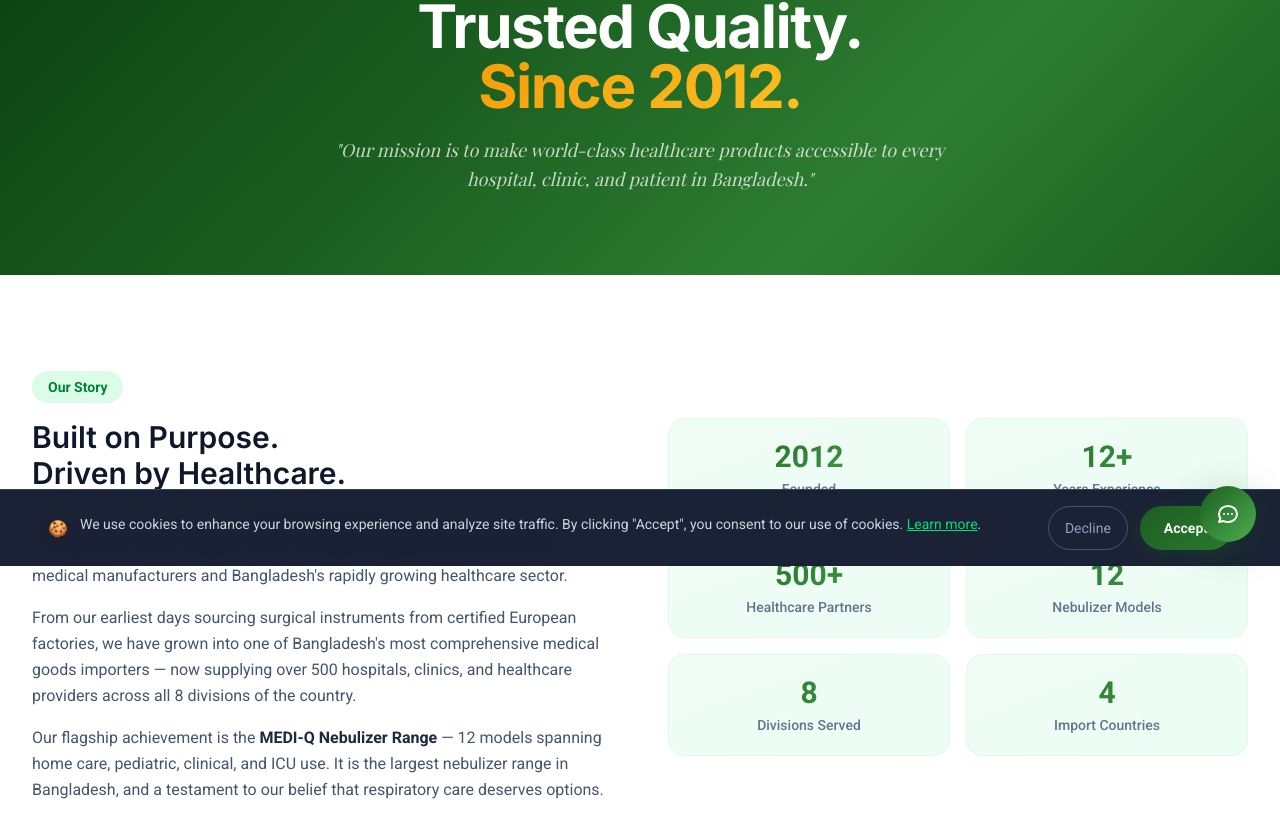
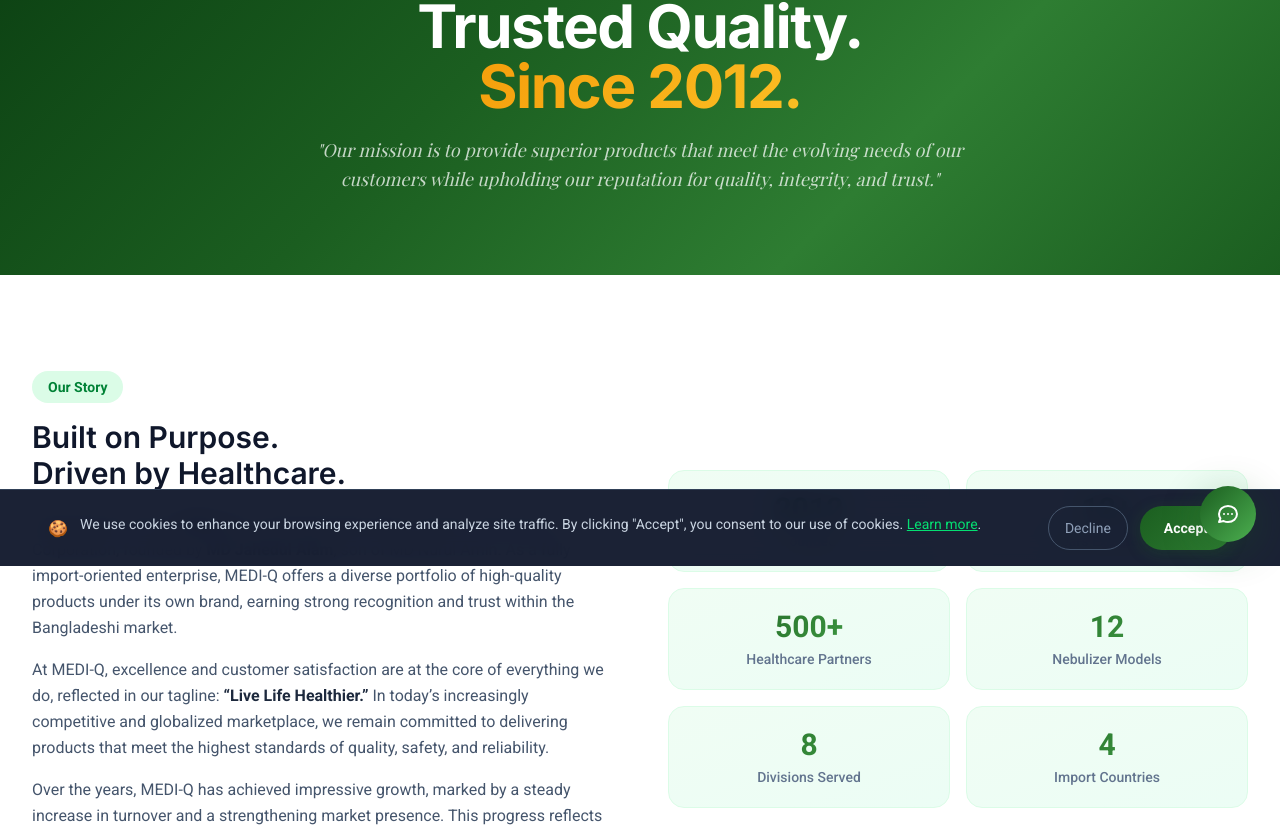
Before and after one commit to mizanur0711/medi-q, a React (Vite) app: page /about in a window 1280 px wide. Shown: the part 234-1061 px from the top of the page. Built offline with nearby package versions, Linux system fonts and the light colour scheme; a web font is replaced by a local one.

Commit message:
docs: update company description, mission, and brand messaging across Home and About pages

```diff
--- a/src/pages/About/index.tsx
+++ b/src/pages/About/index.tsx
@@ -95,7 +95,7 @@
               <span className="inline-block px-4 py-1.5 rounded-full bg-white/10 border border-white/20 text-green-300 text-sm font-semibold mb-5">About MEDI-Q</span>
               <h1 className="heading-xl text-white mb-5">Trusted Quality.<br /><span className="text-gradient-gold">Since 2012.</span></h1>
               <p className="text-white/75 text-lg max-w-2xl mx-auto leading-relaxed" style={{ fontFamily: "'Playfair Display', serif", fontStyle: 'italic' }}>
-                "Our mission is to make world-class healthcare products accessible to every hospital, clinic, and patient in Bangladesh."
+                "Our mission is to provide superior products that meet the evolving needs of our customers while upholding our reputation for quality, integrity, and trust."
               </p>
             </motion.div>
           </div>
@@ -109,9 +109,9 @@
                 <span className="inline-block px-4 py-1.5 rounded-full bg-green-100 text-green-700 text-sm font-semibold mb-4">Our Story</span>
                 <h2 className="heading-md text-slate-900 mb-5">Built on Purpose.<br />Driven by Healthcare.</h2>
                 <div className="space-y-4 text-slate-600 leading-relaxed">
-                  <p>MEDI-Q was founded in 2012 by <strong className="text-slate-800">MD Jahedul Alam</strong> as a sister concern of Service &amp; Corporation, with a singular vision: to bridge the gap between world-class medical manufacturers and Bangladesh's rapidly growing healthcare sector.</p>
-                  <p>From our earliest days sourcing surgical instruments from certified European factories, we have grown into one of Bangladesh's most comprehensive medical goods importers — now supplying over 500 hospitals, clinics, and healthcare providers across all 8 divisions of the country.</p>
-                  <p>Our flagship achievement is the <strong className="text-slate-800">MEDI-Q Nebulizer Range</strong> — 12 models spanning home care, pediatric, clinical, and ICU use. It is the largest nebulizer range in Bangladesh, and a testament to our belief that respiratory care deserves options.</p>
+                  <p>Established in 2012, <strong className="text-slate-800">MEDI-Q</strong> is a distinguished sister concern of Service &amp; Corporation, founded by <strong className="text-slate-800">MD Jahedul Alam</strong>, son of MD Nurul Amin. As a fully import-oriented enterprise, MEDI-Q offers a diverse portfolio of high-quality products under its own brand, earning strong recognition and trust within the Bangladeshi market.</p>
+                  <p>At MEDI-Q, excellence and customer satisfaction are at the core of everything we do, reflected in our tagline: <strong className="text-slate-800">“Live Life Healthier.”</strong> In today’s increasingly competitive and globalized marketplace, we remain committed to delivering products that meet the highest standards of quality, safety, and reliability.</p>
+                  <p>Over the years, MEDI-Q has achieved impressive growth, marked by a steady increase in turnover and a strengthening market presence. This progress reflects our unwavering dedication to excellence and continuous improvement. Our mission is to provide superior products that meet the evolving needs of our customers while upholding our reputation for quality, integrity, and trust.</p>
                 </div>
               </div>
               <div className="grid grid-cols-2 gap-4">
@@ -135,7 +135,7 @@
           <div className="container-custom">
             <div className="grid grid-cols-1 md:grid-cols-3 gap-6">
               {[
-                { icon: '🎯', title: 'Our Mission', text: 'To source and deliver the highest quality medical goods from certified international manufacturers, making world-class healthcare accessible to every corner of Bangladesh.' },
+                { icon: '🎯', title: 'Our Mission', text: 'To provide superior products that meet the evolving needs of our customers while upholding our reputation for quality, integrity, and trust.' },
                 { icon: '👁️', title: 'Our Vision', text: 'To become Bangladesh\'s leading medical goods company — transitioning from import excellence toward local manufacturing of surgical and medical devices.' },
                 { icon: '💚', title: 'Our Tagline', text: '"Live Life Healthier" — a commitment not just to our customers, but to every patient whose life is touched by the products we supply.', tagline: true },
               ].map((item) => (
--- a/src/pages/Home/HeroSection.tsx
+++ b/src/pages/Home/HeroSection.tsx
@@ -79,8 +79,7 @@
           </p>
 
           <p className="text-lg md:text-xl text-white/70 max-w-2xl mx-auto mb-10 leading-relaxed">
-            MEDI-Q imports world-class surgical instruments, medical devices, and healthcare essentials
-            from certified international manufacturers — serving hospitals and clinics across all 8 divisions of Bangladesh.
+            As a fully import-oriented enterprise, MEDI-Q offers a diverse portfolio of high-quality products under its own brand, earning strong recognition and trust within the Bangladeshi market.
           </p>
 
           <motion.div
```
